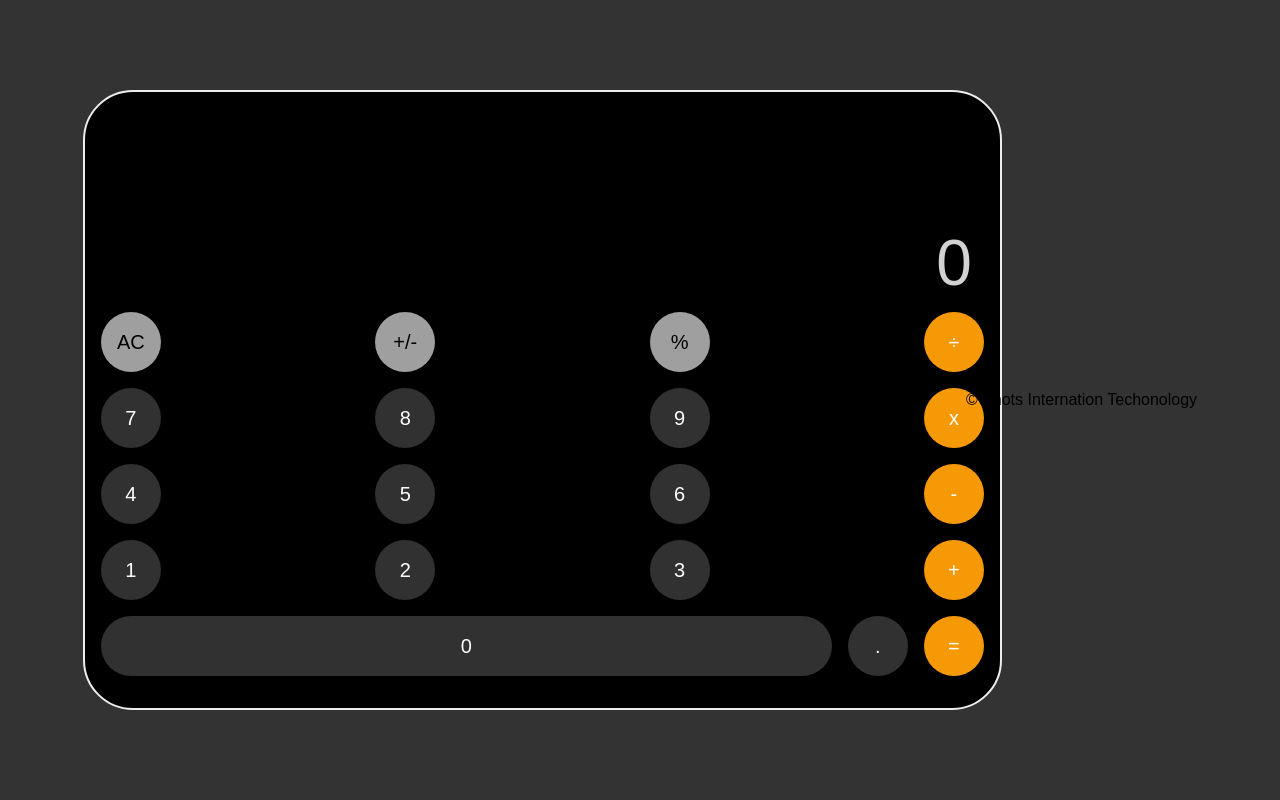
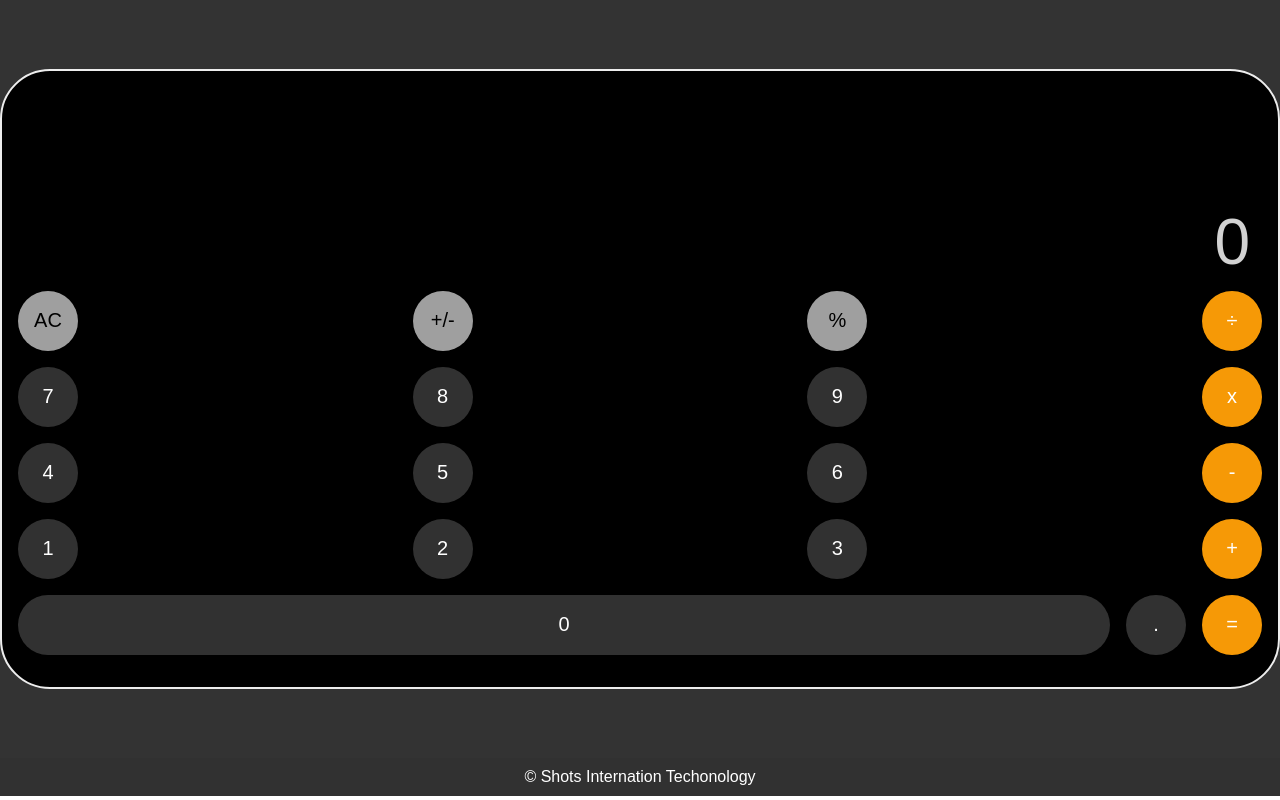
Before and after one commit to iqbalbhatti49/iPhoneCalculator, a plain HTML site: page index.html in a window 1280 px wide. Drawn offline with Linux system fonts and the light colour scheme.

Commit message:
Update style.css

```diff
--- a/style.css
+++ b/style.css
@@ -3,15 +3,15 @@
     margin: 0px;
     font-family: inherit;
 }
-body {
+.body {
     background-color: #333333;
     display: flex;
     align-items: center;
     justify-content: center;
     font-size: 16px;
 }
-body, html {
-    height: 100vh;
+.body, html {
+    height: 94.7vh;
     font-family: sans-serif;
 }
 button {
@@ -95,3 +95,11 @@ input[type="text"] {
     background-color: #ffffff;
     color: #f69906;
 } */
+
+.shots {
+    padding-top: 10px;
+    padding-bottom: 10px;
+    text-align: center;
+    background-color: #313131;
+    color: white;
+}
```
